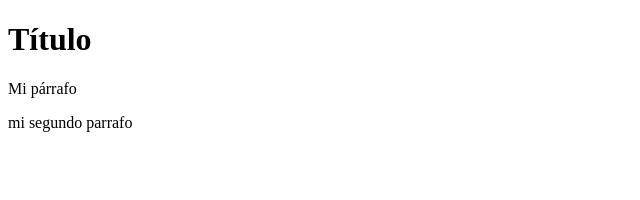
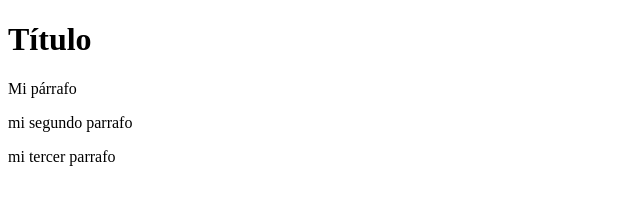
Before and after one commit to EnzoCampo22/HTML_INICIO, a plain HTML site: page inicio/Elemento_Bloque.html in a window 1280 px wide. Shown: the whole page, without its empty margins (0-640 px from the left). Drawn offline with Linux system fonts and the light colour scheme.

Commit message:
Update Elemento_Bloque.html
mi tercer parrafo

```diff
--- a/inicio/Elemento_Bloque.html
+++ b/inicio/Elemento_Bloque.html
@@ -11,6 +11,7 @@
 
     <p>Mi párrafo</p>
     <p>mi segundo parrafo</p>
+    <p>mi tercer parrafo </p>
 
 
 </body>
```
